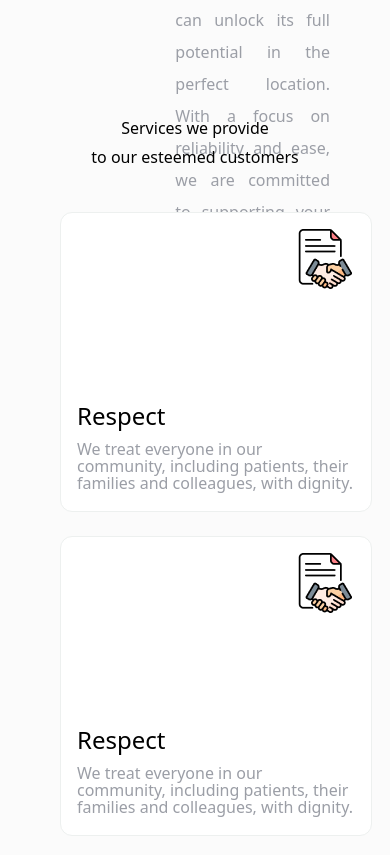
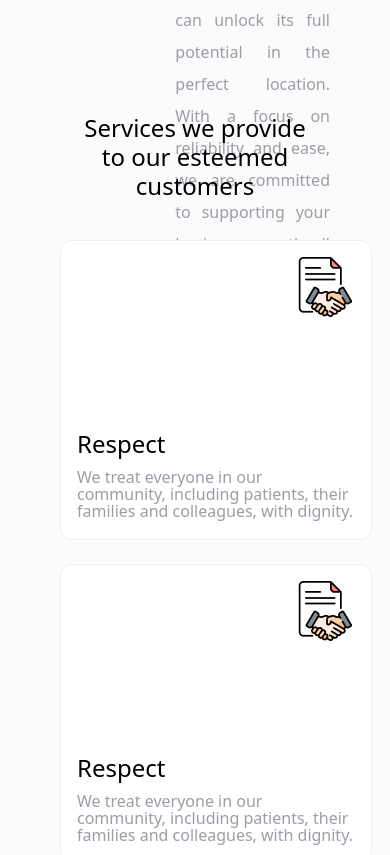
Before and after one commit to mahi25soni/indlay, a Next.js app: page /about in a window 390 px wide. Shown: the part 1968-2823 px from the top of the page. Built offline with nearby package versions, Linux system fonts and the light colour scheme.

Commit message:
Core : service component mobile view

```diff
--- a/src/app/globals.css
+++ b/src/app/globals.css
@@ -48,9 +48,6 @@
   font-display: swap;
 } */
 
-
-
-
 *,
 *::before,
 *::after {
@@ -88,6 +85,11 @@ body,
   /* font-family: "Youth" !important; */
   font-weight: bold !important;
   font-size: 32px;
+  color: #000000;
+}
+.mobile-heading {
+  font-weight: medium !important;
+  font-size: 24px;
   color: #000000;
 }
 
--- a/src/components/ServicesComponent/ServicesComponent.tsx
+++ b/src/components/ServicesComponent/ServicesComponent.tsx
@@ -21,7 +21,7 @@ const ServicesComponent = () => {
     setServiceDataList(servicesData);
   }, []);
   return (
-    <div className="px-15 mt-20">
+    <div className="px-5 mt-20">
       <SingleHeading firstLine="Navigate seamlessly with our" secondLine="exclusive services" />
 
 
--- a/src/components/ServicesComponent/ServicesItem.tsx
+++ b/src/components/ServicesComponent/ServicesItem.tsx
@@ -10,7 +10,7 @@ interface ServiceItemProp {
 
 const ServicesItem = (data: ServiceItemProp) => {
   return (
-    <div className="flex min-h-[180px] min-w-[166px] flex-col justify-between rounded-[12px] border border-basic bg-secondary">
+    <div className="flex min-h-[180px] min-w-[168px] flex-col justify-between border-1.5 rounded-[12px] lg:border border-basic bg-secondary">
       <div className="ml-3 mt-3">
         <Image src={data?.icon} alt="Services" width={48} height={48} />
       </div>
```
